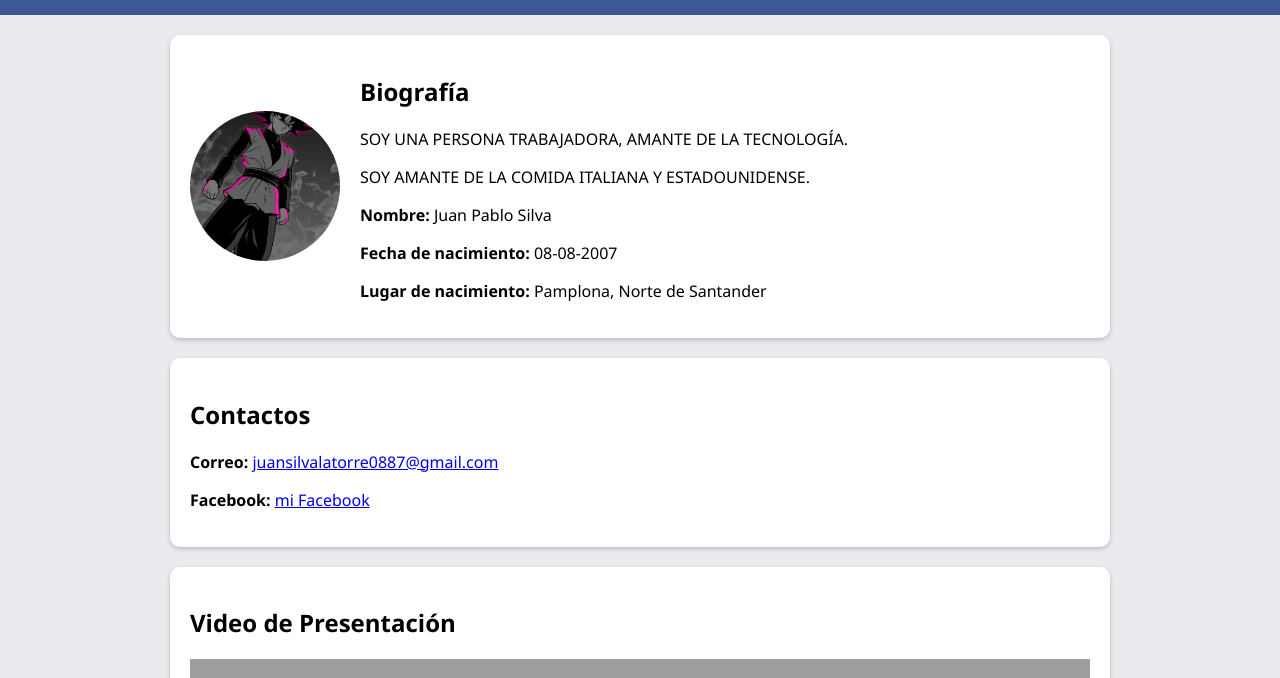
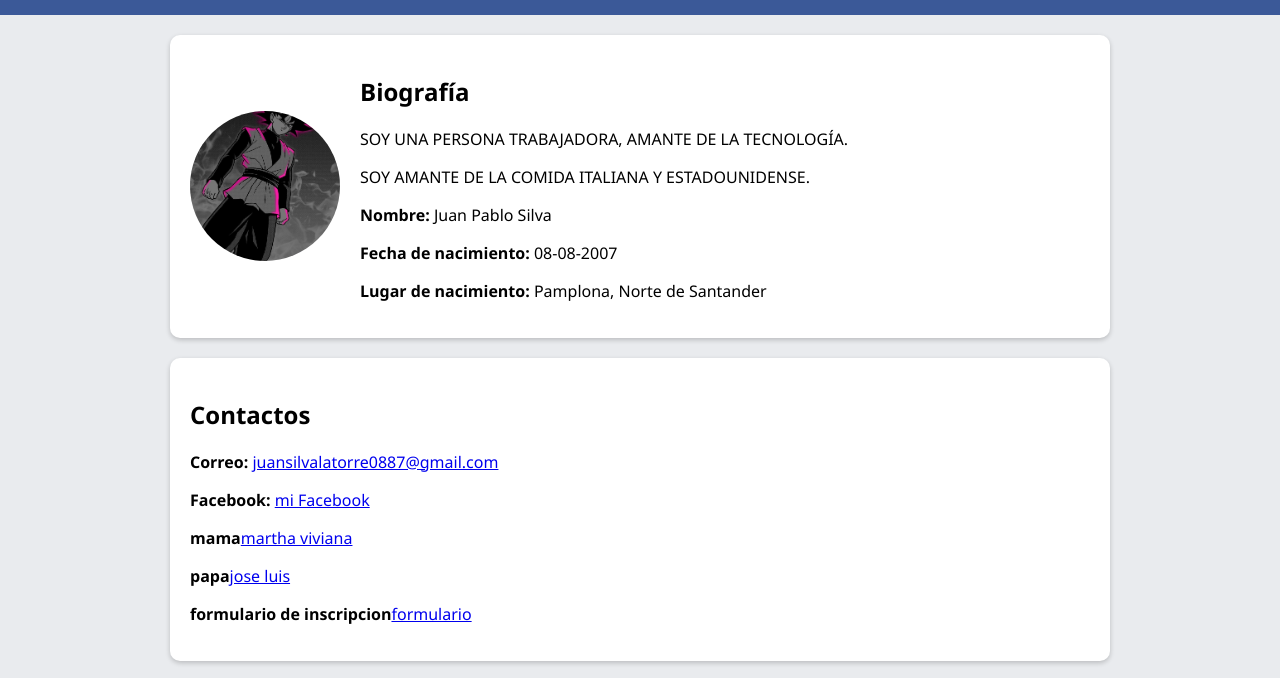
Before and after one commit to guidora-pnp/index, a plain HTML site: page index.html in a window 1280 px wide. Shown: the part 101-779 px from the top of the page. Drawn offline with Linux system fonts and the light colour scheme; grey boxes are pictures that could not be loaded.

Commit message:
Add files via upload

```diff
--- a/index.html
+++ b/index.html
@@ -89,6 +89,9 @@
         <h2>Contactos</h2>
         <p><strong>Correo:</strong> <a href="mailto:juansilvalatorre0887@gmail.com">juansilvalatorre0887@gmail.com</a></p>
         <p><strong>Facebook:</strong> <a href="https://www.youtube.com/@merenguesclasicomix" target="_blank">mi Facebook</a></p>
+        <p><strong>mama</strong><a href="hvmama.html">martha viviana</a></p>
+        <p><strong>papa</strong><a href="hvpapa.html">jose luis</a></p>
+        <p><strong>formulario de inscripcion</strong><a href="archivo.html">formulario</a></p>
     </div>
 
     <div class="container">
```
